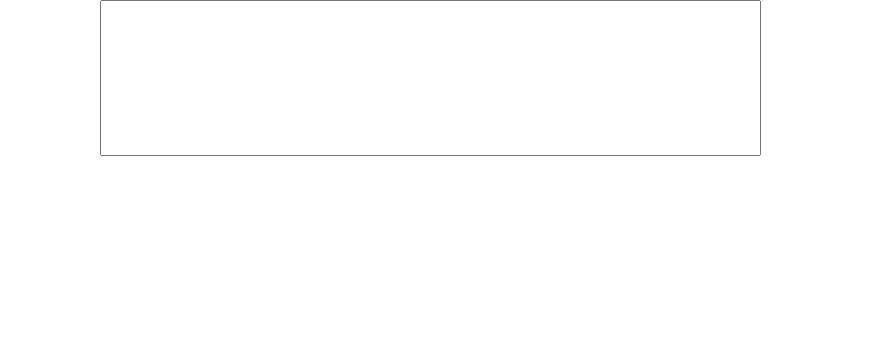
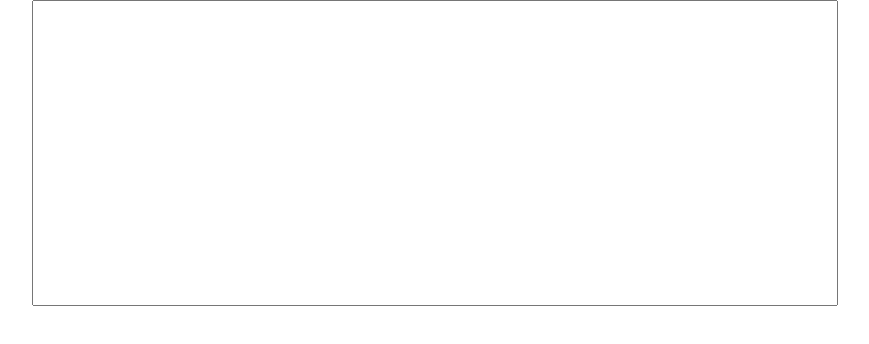
Before and after one commit to KarinaMasalova/virtual-keyboard, a website: page index.html in a window 1280 px wide. Shown: the whole page, without its empty margins (205-1074 px from the left). Drawn offline with nearby package versions, Linux system fonts and the light colour scheme.

Commit message:
feat: add keyboard container && refactor: change textarea

```diff
--- a/script.js
+++ b/script.js
@@ -136,6 +136,7 @@ const keyboardLayout = {
 const css = {
   wrapper: 'wrapper',
   textarea: 'textarea',
+  kbContainer: 'kbContainer',
 };
 
 function createElements() {
@@ -151,7 +152,10 @@ function createElements() {
   document.body.appendChild(textarea);
   textarea.classList.add(css.textarea);
 
-  wrapper.append(textarea);
+  const kbContainer = document.createElement('div');
+  kbContainer.classList.add(css.kbContainer);
+
+  wrapper.append(textarea, kbContainer);
 
   return wrapper;
 }
--- a/style.css
+++ b/style.css
@@ -1,8 +1,15 @@
 .wrapper {
   margin: 0 auto;
-  max-width: 1000px;
 }
 
 .textarea {
-  margin: 0 calc((100% - 67%) / 2);
+  display: block;
+  width: 800px;
+  height: 300px;
+  margin: 0  auto 10px;
 }
+
+.kbContainer {
+  width: 704px;
+  margin: 0 auto;
+}
```
